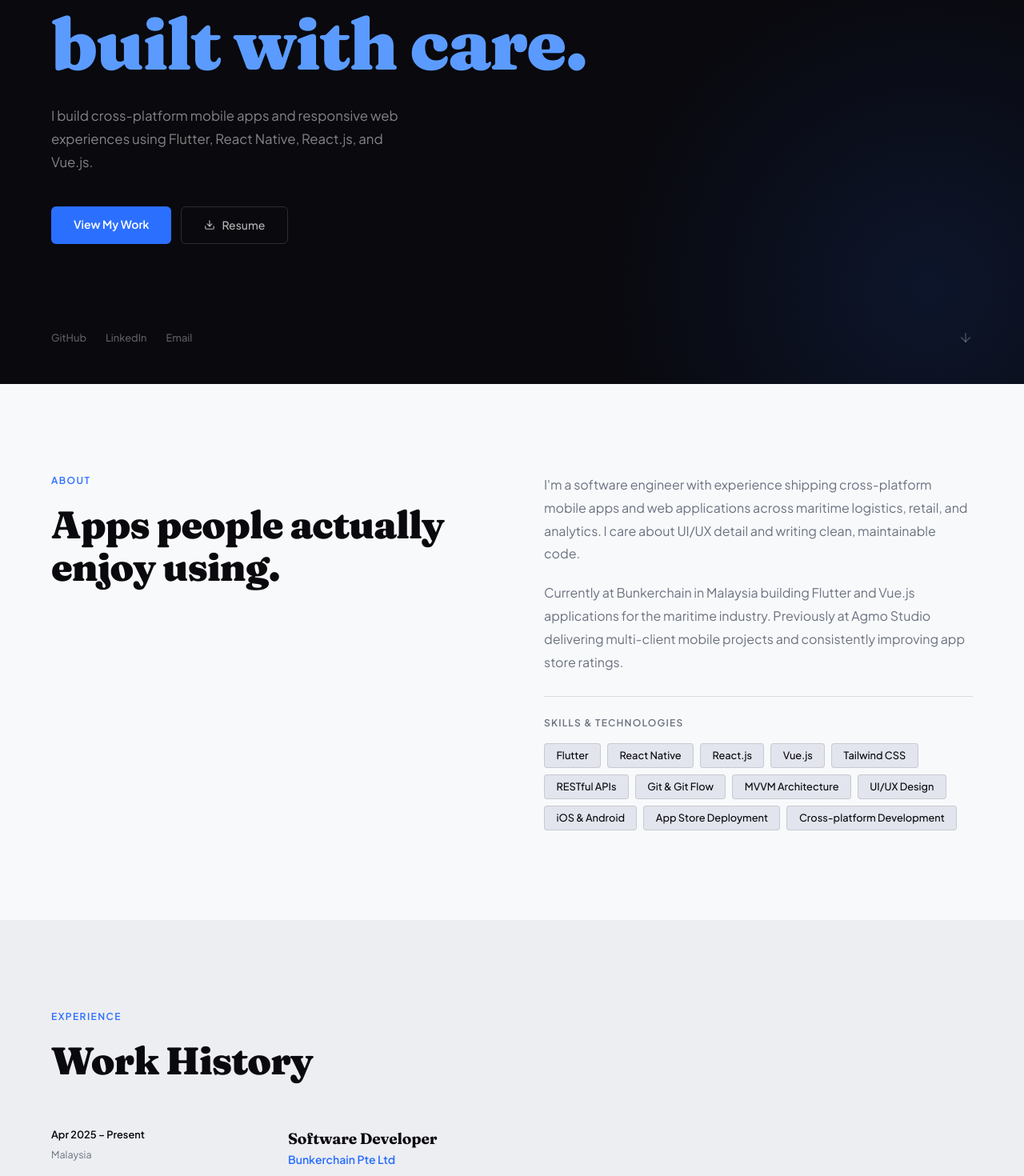
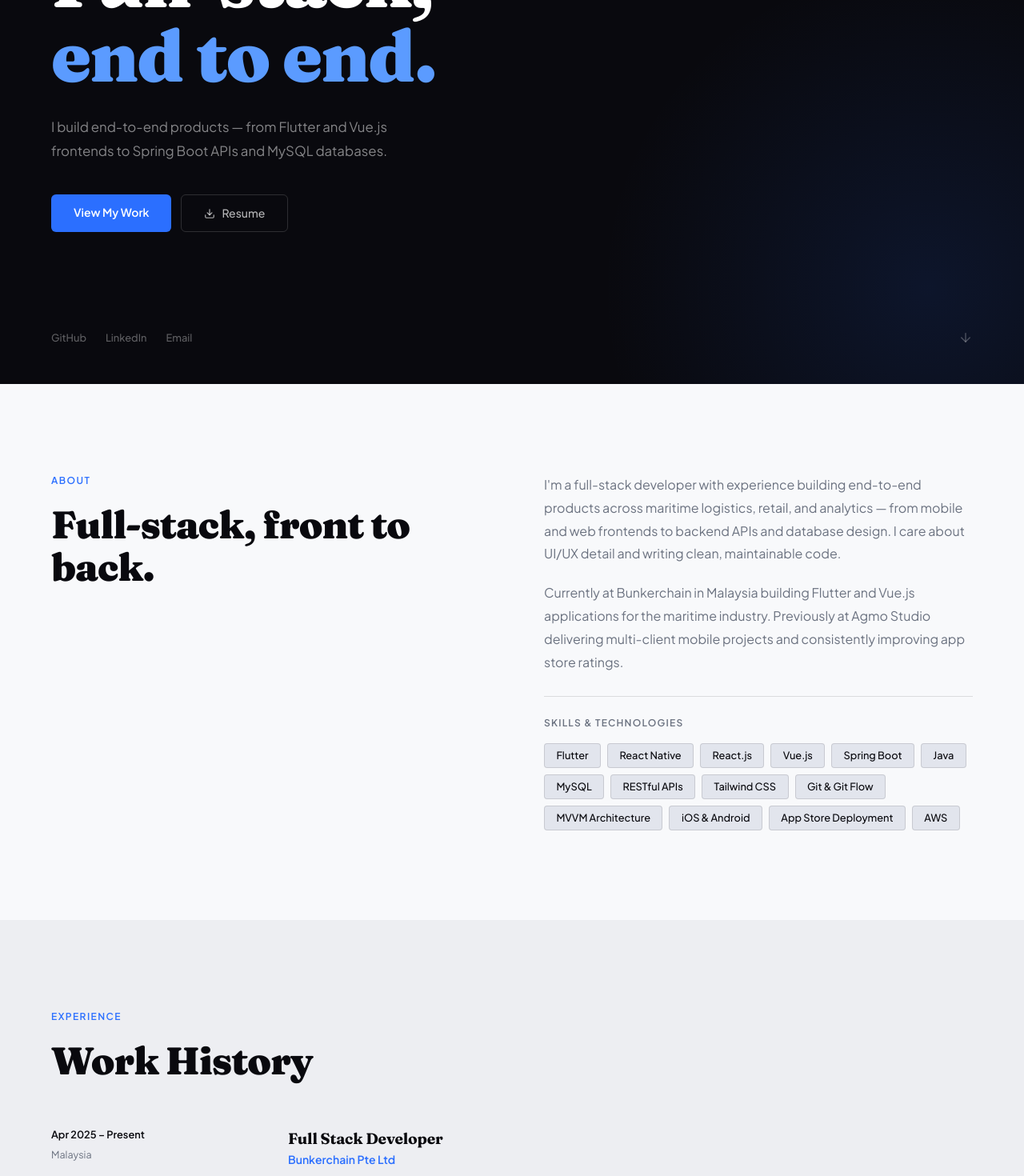
Before and after one commit to w3nhuii/portfolio, a React (Vite) app: page / in a window 1280 px wide. Shown: the part 320-1790 px from the top of the page at 80% size. Built offline with nearby package versions, Linux system fonts and the light colour scheme.

Commit message:
feat: Update content to match with current working experience

```diff
--- a/src/app/components/About.tsx
+++ b/src/app/components/About.tsx
@@ -1,8 +1,8 @@
 const skills = [
   "Flutter", "React Native", "React.js", "Vue.js",
-  "Tailwind CSS", "RESTful APIs", "Git & Git Flow",
-  "MVVM Architecture", "UI/UX Design", "iOS & Android",
-  "App Store Deployment", "Cross-platform Development",
+  "Spring Boot", "Java", "MySQL", "RESTful APIs",
+  "Tailwind CSS", "Git & Git Flow", "MVVM Architecture",
+  "iOS & Android", "App Store Deployment", "AWS",
 ];
 
 export function About() {
@@ -33,13 +33,13 @@ export function About() {
               letterSpacing: "-0.02em",
             }}
           >
-            Apps people actually enjoy using.
+            Full-stack, front to back.
           </h2>
         </div>
 
         <div className="flex flex-col gap-5">
           <p style={{ fontFamily: "'Plus Jakarta Sans', sans-serif", fontSize: "1rem", lineHeight: 1.8, color: "var(--muted-foreground)" }}>
-            I'm a software engineer with experience shipping cross-platform mobile apps and web applications across maritime logistics, retail, and analytics. I care about UI/UX detail and writing clean, maintainable code.
+            I'm a full-stack developer with experience building end-to-end products across maritime logistics, retail, and analytics — from mobile and web frontends to backend APIs and database design. I care about UI/UX detail and writing clean, maintainable code.
           </p>
           <p style={{ fontFamily: "'Plus Jakarta Sans', sans-serif", fontSize: "1rem", lineHeight: 1.8, color: "var(--muted-foreground)" }}>
             Currently at Bunkerchain in Malaysia building Flutter and Vue.js applications for the maritime industry. Previously at Agmo Studio delivering multi-client mobile projects and consistently improving app store ratings.
--- a/src/app/components/Experience.tsx
+++ b/src/app/components/Experience.tsx
@@ -1,6 +1,6 @@
 const jobs = [
   {
-    title: "Software Developer",
+    title: "Full Stack Developer",
     company: "Bunkerchain Pte Ltd",
     location: "Malaysia",
     period: "Apr 2025 – Present",
--- a/src/app/components/Hero.tsx
+++ b/src/app/components/Hero.tsx
@@ -40,9 +40,9 @@ export function Hero() {
             letterSpacing: "-0.02em",
           }}
         >
-          Mobile & web
+          Full-stack,
           <br />
-          <span style={{ color: "#5B9BFF" }}>built with care.</span>
+          <span style={{ color: "#5B9BFF" }}>end to end.</span>
         </h1>
 
         <p
@@ -55,7 +55,7 @@ export function Hero() {
           }}
           className="mt-7"
         >
-          I build cross-platform mobile apps and responsive web experiences using Flutter, React Native, React.js, and Vue.js.
+          I build end-to-end products — from Flutter and Vue.js frontends to Spring Boot APIs and MySQL databases.
         </p>
 
         <div className="mt-10 flex flex-wrap gap-3">
```
